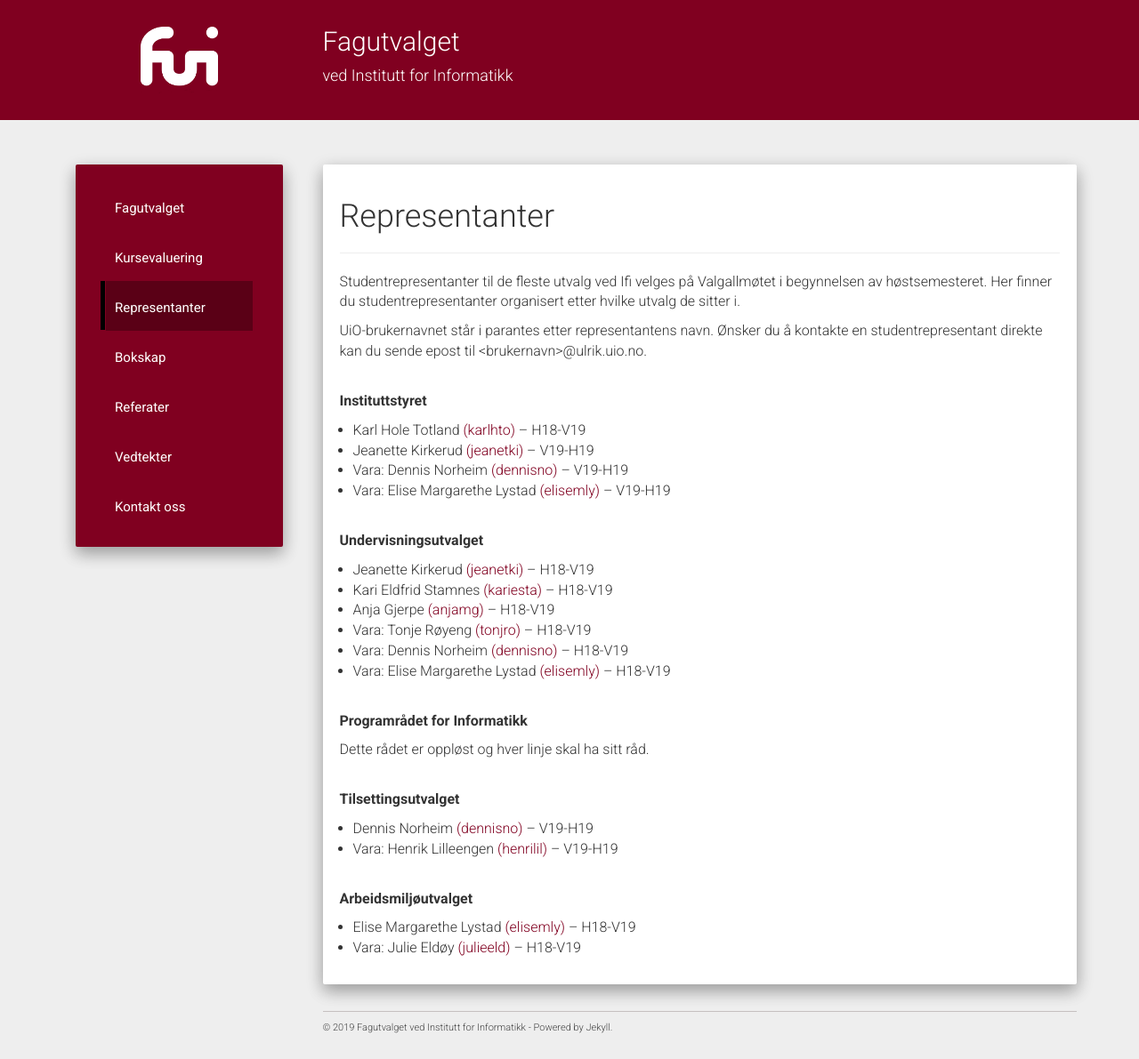
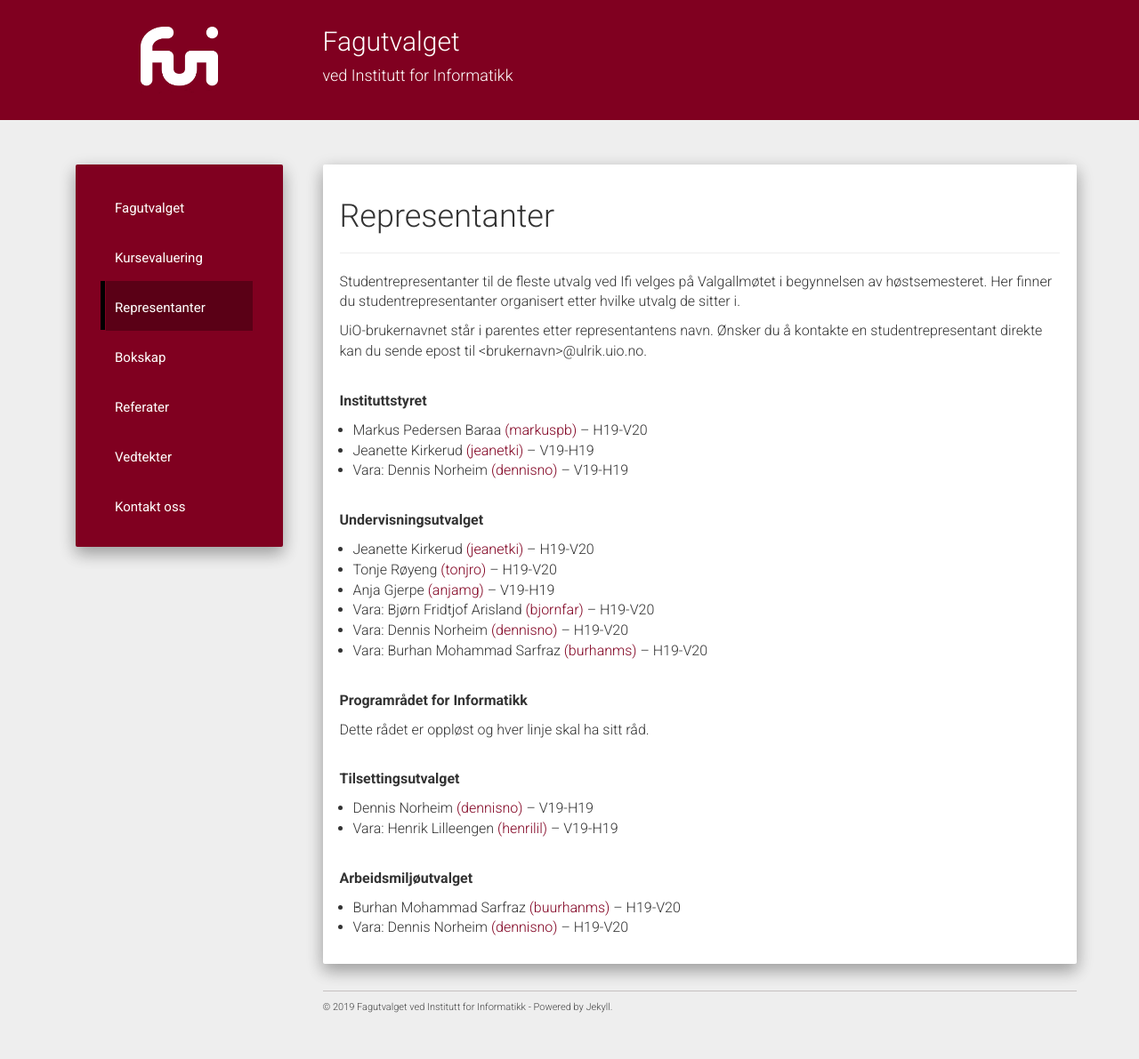
Before and after one commit to fui/fui.github.io, a Jekyll site: the page built from pages/representanter.md, in a window 1280 px wide. Shown: the whole page at 89% size. Built offline with Jekyll 4.4.1, drawn with Linux system fonts in a browser that asks for light colours; nearby versions of some CDN libraries; after the commit the page ends 1168 px from its top, so only the background shows below that.

Commit message:
Lagt til endringer etter generalforsamling høst 2019

```diff
--- a/pages/representanter.md
+++ b/pages/representanter.md
@@ -9,25 +9,28 @@ modeline: " vim: set spl=nb: "
 
 ---
 
-Studentrepresentanter til de fleste utvalg ved Ifi velges på Valgallmøtet i begynnelsen av høstsemesteret. Her finner du studentrepresentanter organisert etter hvilke utvalg de sitter i.
+Studentrepresentanter til de fleste utvalg ved Ifi velges på Valgallmøtet
+i begynnelsen av høstsemesteret. Her finner du studentrepresentanter organisert
+etter hvilke utvalg de sitter i.
 
-UiO-brukernavnet står i parantes etter representantens navn. Ønsker du å kontakte en studentrepresentant direkte kan du sende epost til \<brukernavn\>@ulrik.uio.no.
+UiO-brukernavnet står i parentes etter representantens navn. Ønsker du
+å kontakte en studentrepresentant direkte kan du sende epost til
+\<brukernavn\>@ulrik.uio.no.
 <br><br>
 
 **Instituttstyret**
-* Karl Hole Totland [(karlhto)](mailto:karlhto@ulrik.uio.no) – H18-V19
+* Markus Pedersen Baraa [(markuspb)](mailto:markuspb@ulrik.uio.no) – H19-V20
 * Jeanette Kirkerud [(jeanetki)](mailto:jeanetki@ulrik.uio.no) – V19-H19
 * Vara: Dennis Norheim [(dennisno)](mailto:dennisno@ulrik.uio.no) – V19-H19
-* Vara: Elise Margarethe Lystad [(elisemly)](mailto:elisemly@ulrik.uio.no) – V19-H19
 <br><br>
 
 **Undervisningsutvalget**
-* Jeanette Kirkerud [(jeanetki)](mailto:jeanetki@ulrik.uio.no) – H18-V19
-* Kari Eldfrid Stamnes [(kariesta)](mailto:kariesta@ulrik.uio.no) – H18-V19
-* Anja Gjerpe [(anjamg)](mailto:anjamg@ulrik.uio.no) – H18-V19
-* Vara: Tonje Røyeng [(tonjro)](mailto:tonjro@ulrik.uio.no) – H18-V19
-* Vara: Dennis Norheim [(dennisno)](mailto:dennisno@ulrik.uio.no) – H18-V19
-* Vara: Elise Margarethe Lystad [(elisemly)](mailto:elisemly@ulrik.uio.no) – H18-V19
+* Jeanette Kirkerud [(jeanetki)](mailto:jeanetki@ulrik.uio.no) – H19-V20
+* Tonje Røyeng [(tonjro)](mailto:tonjro@ulrik.uio.no) – H19-V20
+* Anja Gjerpe [(anjamg)](mailto:anjamg@ulrik.uio.no) – V19-H19
+* Vara: Bjørn Fridtjof Arisland [(bjornfar)](mailto:bjornfar@ulrik.uio.no) – H19-V20
+* Vara: Dennis Norheim [(dennisno)](mailto:dennisno@ulrik.uio.no) – H19-V20
+* Vara: Burhan Mohammad Sarfraz [(burhanms)](mailto:burhanms@ulrik.uio.no) – H19-V20
 <br><br>
 
 **Programrådet for Informatikk**
@@ -41,5 +44,5 @@ Dette rådet er oppløst og hver linje skal ha sitt råd.
 <br><br>
 
 **Arbeidsmiljøutvalget**
-* Elise Margarethe Lystad [(elisemly)](mailto:elisemly@ulrik.uio.no) – H18-V19
-* Vara: Julie Eldøy [(julieeld)](mailto:julieeld@ulrik.uio.no) – H18-V19
+* Burhan Mohammad Sarfraz [(buurhanms)](mailto:burhanms@ulrik.uio.no) – H19-V20
+* Vara: Dennis Norheim [(dennisno)](mailto:dennisno@ulrik.uio.no) – H19-V20
```
Also changed, not shown: pages/bokskap.md (+5 -4 lines), pages/fagutvalget.md (+6 -14 lines).
